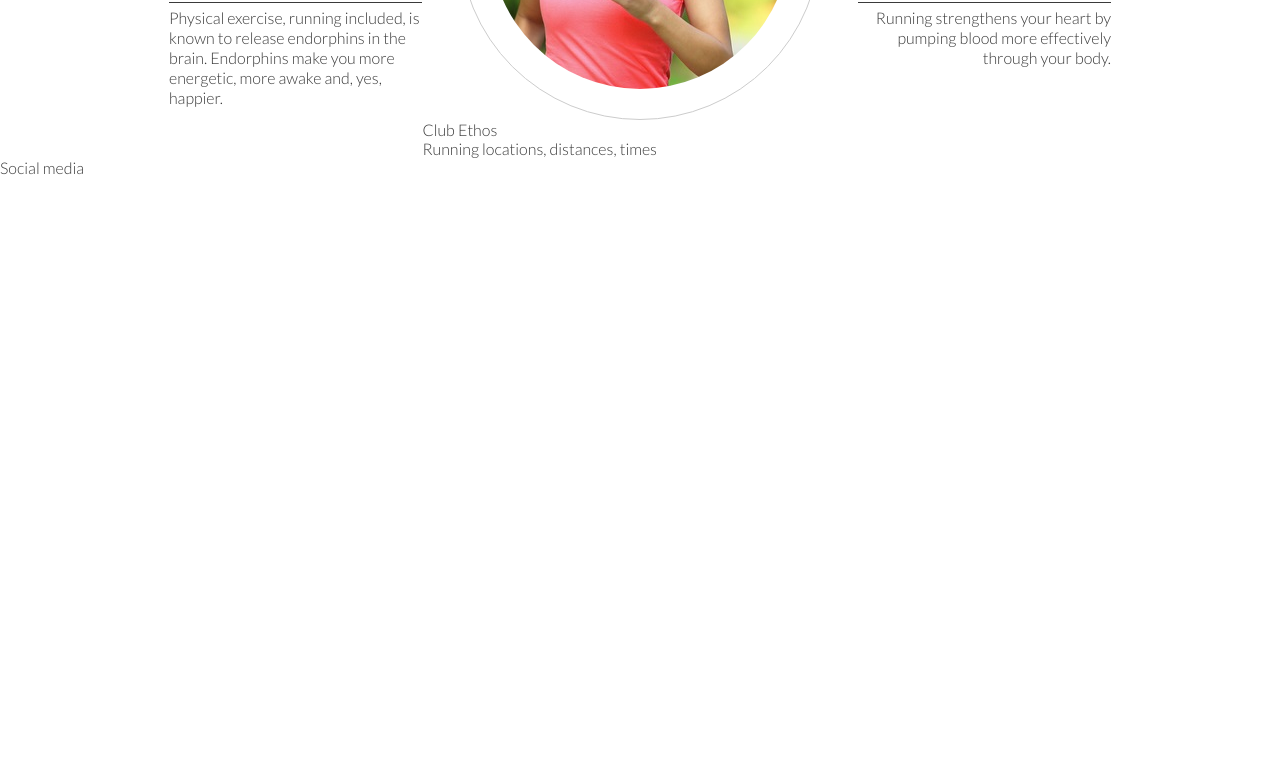
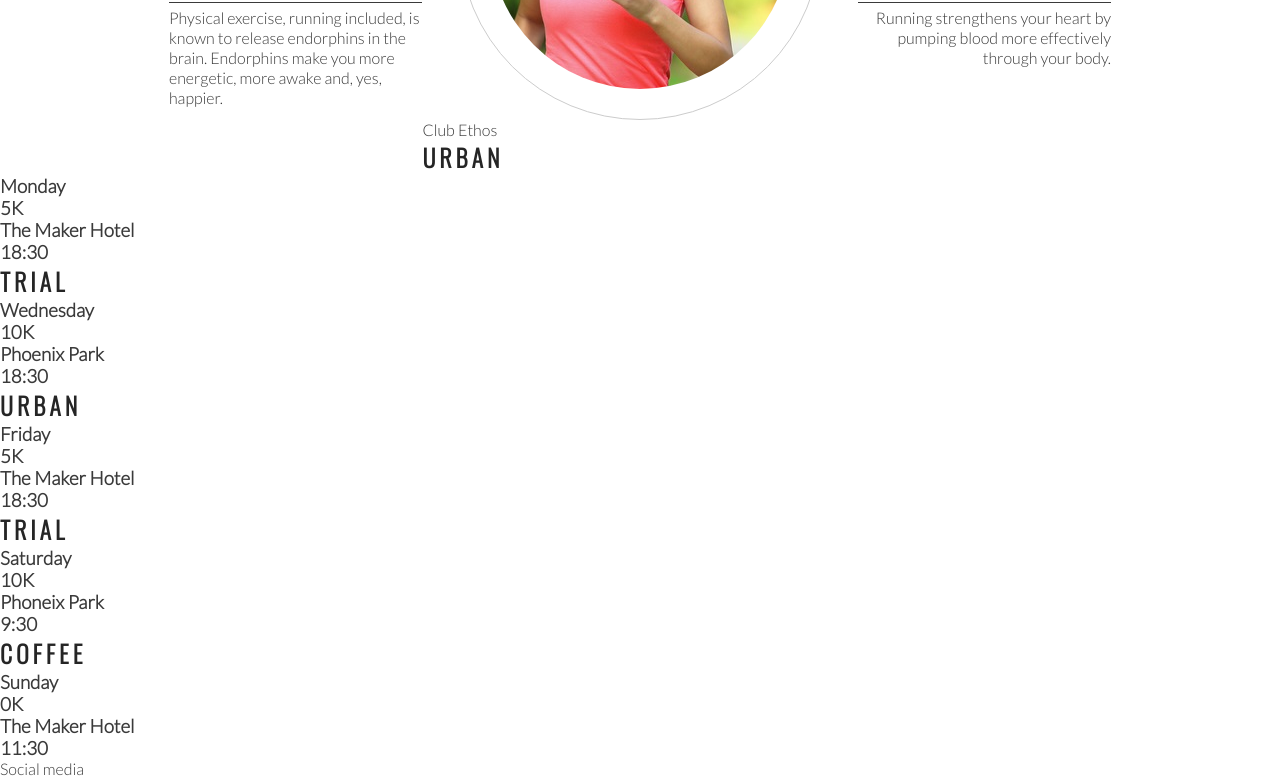
Before and after one commit to michcrown/love-running, a plain HTML site: page index.html in a window 1280 px wide. Shown: the part 1018-1796 px from the top of the page. Before the commit the page ends 1290 px from the top, so only its background shows below. Drawn offline with nearby package versions, Linux system fonts and the light colour scheme.

Commit message:
Added base content for running times

```diff
--- a/index.html
+++ b/index.html
@@ -77,7 +77,41 @@
         Club Ethos
     </section>
     <section>
-        Running locations, distances, times
+        <div>
+            <h2>Urban</h2>
+            <h3>Monday</h3>
+            <h3>5K</h3>
+            <h3>The Maker Hotel</h3>
+            <h3>18:30</h3>
+        </div>
+        <div>
+            <h2>Trial</h2>
+            <h3>Wednesday</h3>
+            <h3>10K</h3>
+            <h3>Phoenix Park</h3>
+            <h3>18:30</h3>
+        </div>
+        <div>
+            <h2>Urban</h2>
+            <h3>Friday</h3>
+            <h3>5K</h3>
+            <h3>The Maker Hotel</h3>
+            <h3>18:30</h3>
+        </div>
+        <div>
+            <h2>Trial</h2>
+            <h3>Saturday</h3>
+            <h3>10K</h3>
+            <h3>Phoneix Park</h3>
+            <h3>9:30</h3>
+        </div>
+        <div>
+            <h2>Coffee</h2>
+            <h3>Sunday</h3>
+            <h3>0K</h3>
+            <h3>The Maker Hotel</h3>
+            <h3>11:30</h3>
+        </div>
     </section>
     <footer>
         Social media
```
